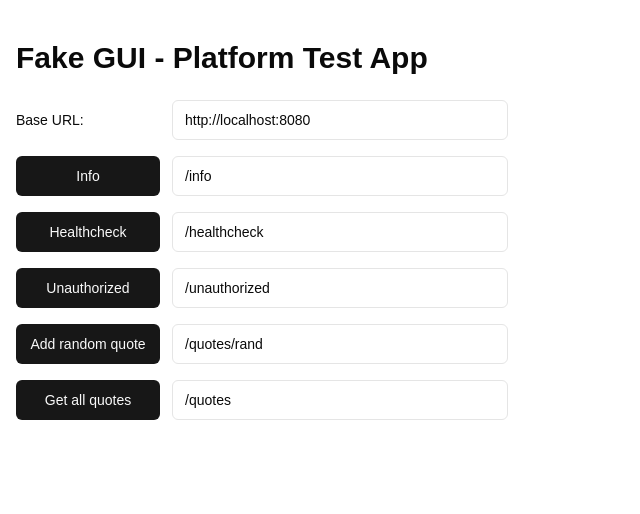
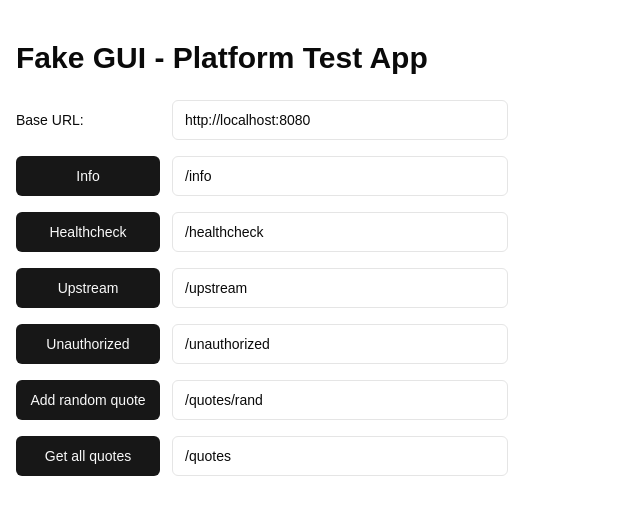
Before and after one commit to mgfeller/fake-gui, a Next.js app: page / in a window 1280 px wide. Shown: the top 514 px of the page, without its empty margins (0-640 px from the left). Built offline with nearby package versions, Linux system fonts and the light colour scheme.

Commit message:
adds button for upstream

```diff
--- a/components/api-explorer.tsx
+++ b/components/api-explorer.tsx
@@ -14,6 +14,7 @@ export function ApiExplorer() {
   const [baseUrl, setBaseUrl] = useState("http://localhost:8080")
   const [infoPath, setInfoPath] = useState("/info")
   const [healthcheckPath, setHealthcheckPath] = useState("/healthcheck")
+  const [upstreamPath, setUpstreamPath] = useState("/upstream")
   const [quotePath, setQuotePath] = useState("/quotes/rand")
   const [quotesPath, setQuotesPath] = useState("/quotes")
   const [unauthorizedPath, setUnauthorizedPath] = useState("/unauthorized")
@@ -52,6 +53,10 @@ export function ApiExplorer() {
 
   const handleHealthcheck = async () => {
     await handleRequest(healthcheckPath)
+  }
+
+  const handleUpstream = async () => {
+    await handleRequest(upstreamPath)
   }
 
   const handleUnauthorized = async () => {
@@ -105,6 +110,19 @@ export function ApiExplorer() {
             value={healthcheckPath}
             onChange={(e) => setHealthcheckPath(e.target.value)}
             placeholder="Enter healthcheck endpoint path"
+            className="w-1/2"
+            required
+          />
+        </div>
+        <div className="flex gap-3 items-center">
+          <Button onClick={handleUpstream} disabled={loading} className="whitespace-nowrap w-36">
+            {loading ? "Loading..." : "Upstream"}
+          </Button>
+          <Input
+            type="text"
+            value={upstreamPath}
+            onChange={(e) => setUpstreamPath(e.target.value)}
+            placeholder="Enter upstream endpoint path"
             className="w-1/2"
             required
           />
```
